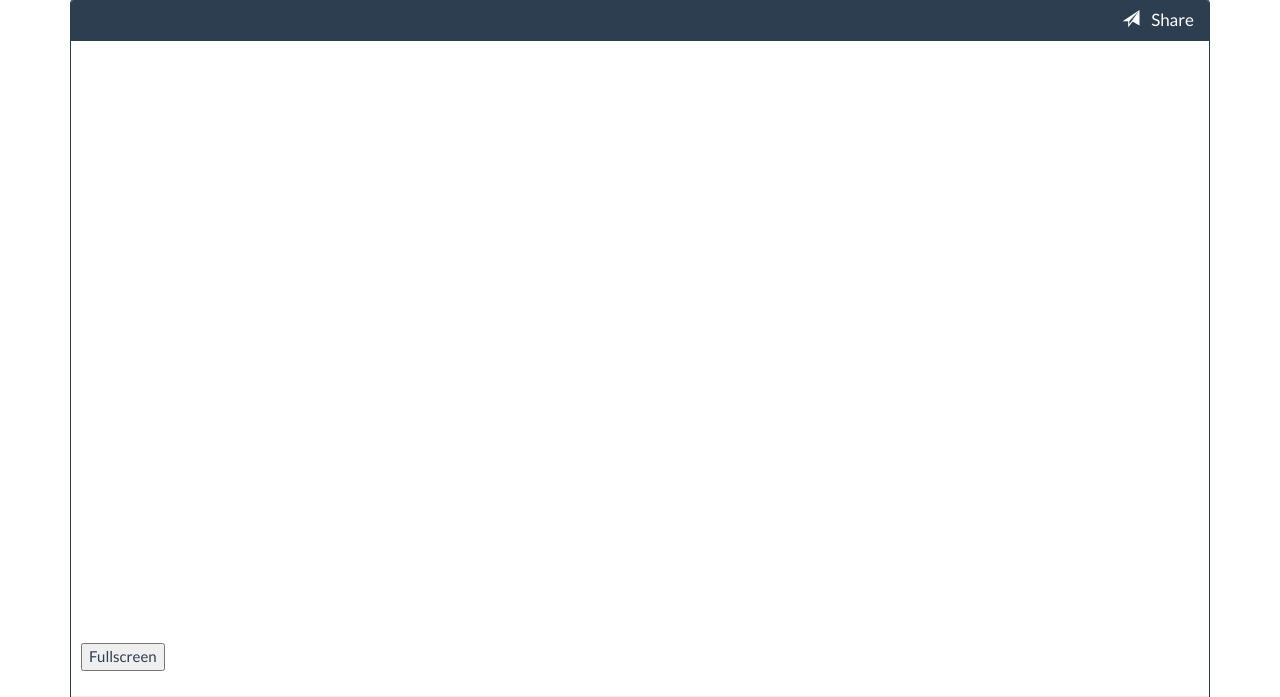
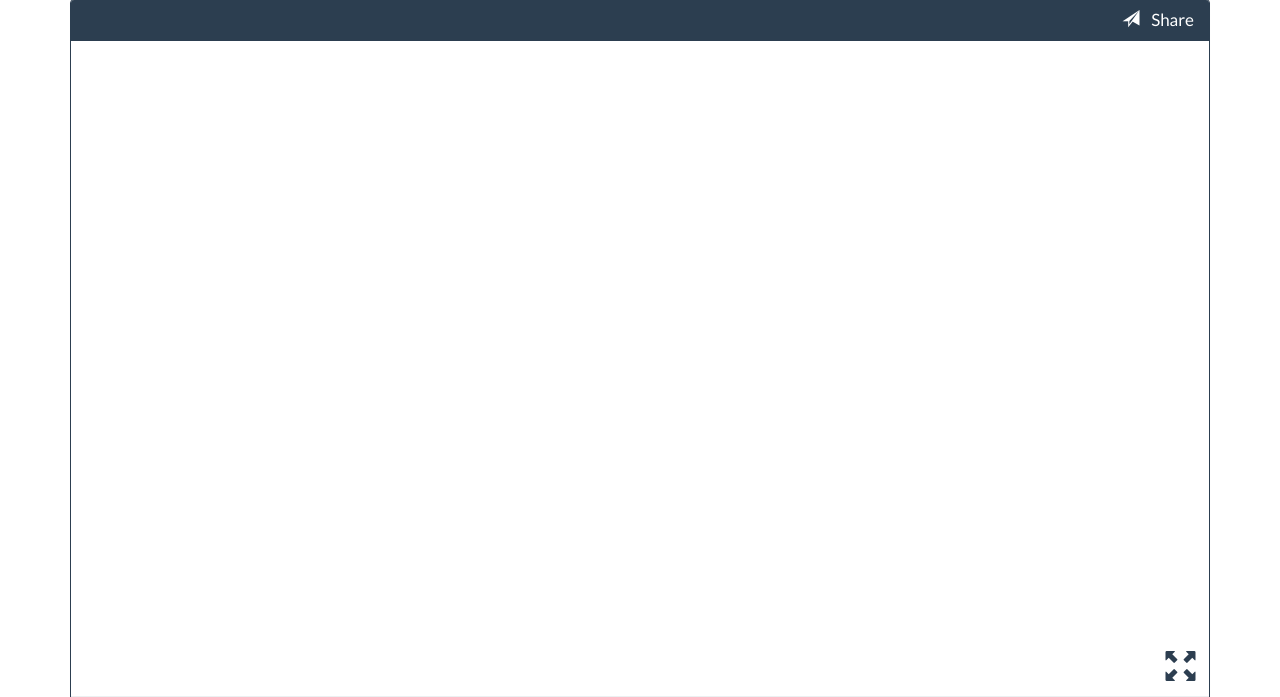
Before and after one commit to SidneyMe/seedgamestore-master, a Django app: template gamestore/templates/game.html in a window 1280 px wide. Shown: the part 82-779 px from the top of the page. Run offline with Django 3.2, Linux system fonts and the light colour scheme; the template is opened without the code that fills it, so the values that code supplies are empty; parts of the project's set-up code (start-up, migrations or seed data) failed here and were passed over; some libraries are stand-ins or nearby versions.

```diff
--- a/gamestore/templates/game.html
+++ b/gamestore/templates/game.html
@@ -37,7 +37,9 @@
                                     <div id="gameWrapper">
                                         <iframe id="game-{{ game.id }}" src="{{ game.url }}" width="100%" height="100%" scrolling="no" frameborder="0"></iframe>
                                     </div>
-                                    <button id="fullscreenButton" style="position: absolute; bottom: 10px; left: 10px;">Fullscreen</button>
+                                    <button id="fullscreenButton" style="position: absolute; bottom: 0px; right: 15px; border: none; background: none; transform: scale(2);">
+                                        <span class="glyphicon glyphicon-fullscreen"></span>
+                                    </button>
                                 </div>
                             </div>
                         </div>
```
